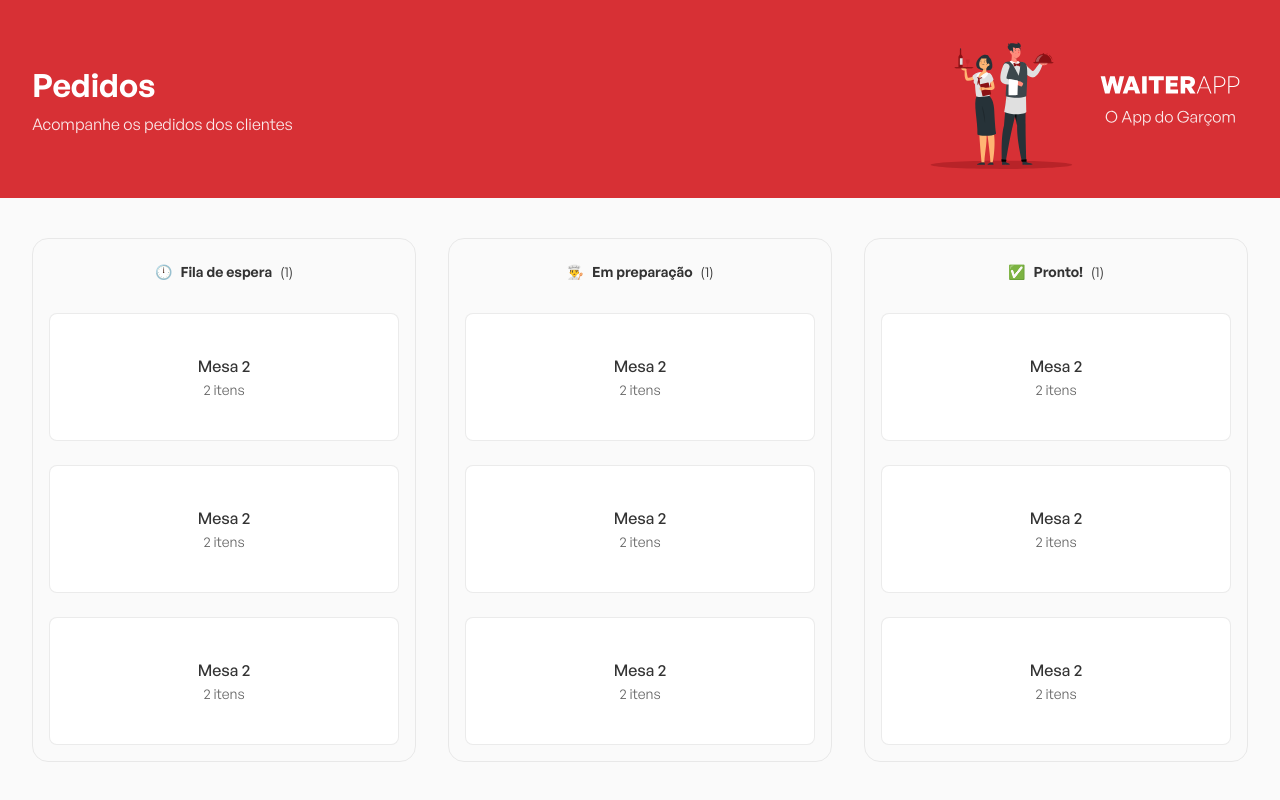
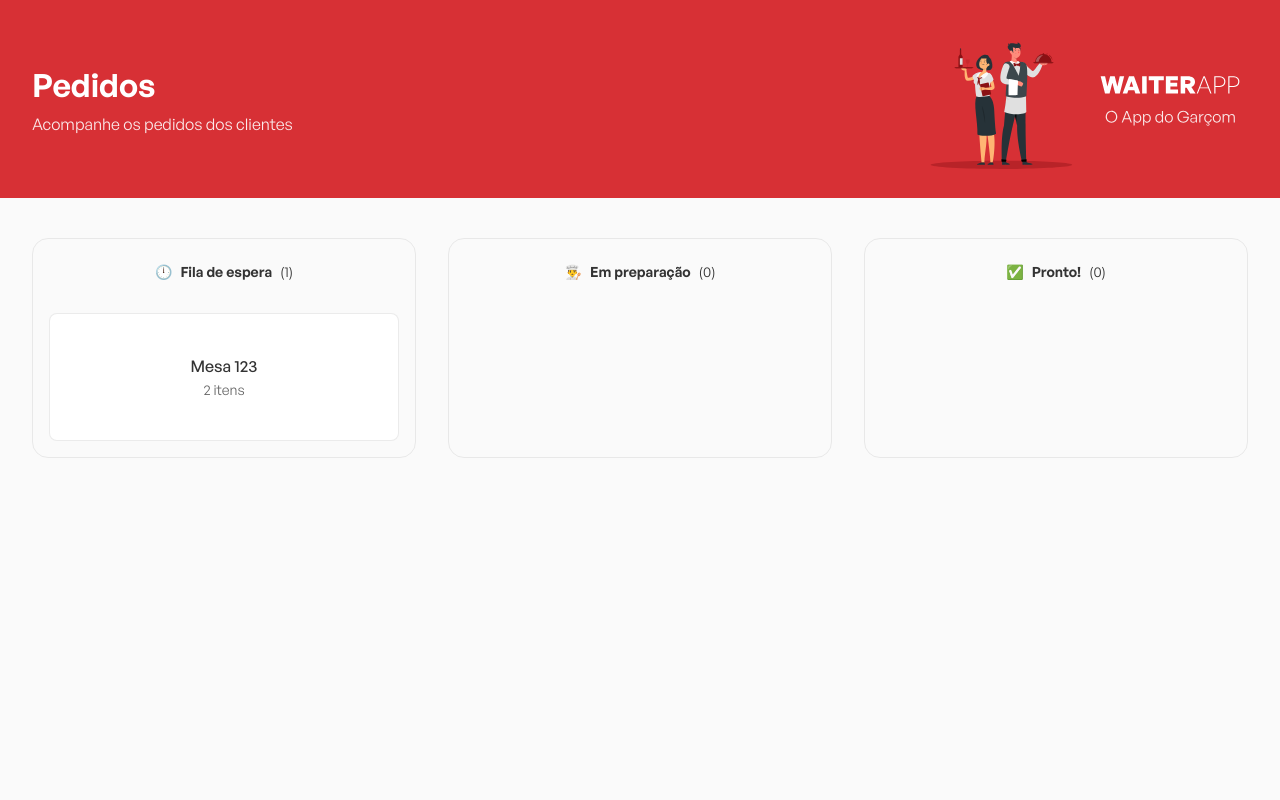
Before and after one commit to vandodev/waiterapp, a React (Vite) app in the folder web/: page / in a window 1280 px wide. Built offline with nearby package versions, Linux system fonts and the light colour scheme.

Commit message:
:fork_and_knife: :fries: :pizza: Listando pedidos

```diff
--- a/web/src/components/Orders/index.tsx
+++ b/web/src/components/Orders/index.tsx
@@ -1,5 +1,36 @@
 import { OrdersBoard } from '../OrdersBoard';
-import {Container} from './styles'
+import {Container} from './styles';
+import { Order } from '../../types/Order';
+
+const orders:Order[] = [
+    {
+        '_id':'fvvuvrvitgi1hi3h74',
+        'table':'123',
+        'status':'DONE',
+        'products':[
+            {
+                'product':{
+                    'name':'Pizza quatro queijo',
+                    'imagePath':'145265-pizza-quatroqueijo.png',
+                    'price':40,
+                },
+                'quantity':3,
+                "_id":'152658458925'
+            },
+
+            {
+                'product':{
+                    'name':'Coca cola',
+                    'imagePath':'145265-coca.png',
+                    'price':12,
+                },
+                'quantity':1,
+                "_id":'1626585688925'
+            }
+        ]
+    }
+]
+
 export function Orders(){
     return(
         <Container>
@@ -7,16 +38,19 @@
             <OrdersBoard
                 icon="🕛"
                 title="Fila de espera"
+                orders={orders}
             />
 
              <OrdersBoard
                 icon="👨‍🍳"
                 title="Em preparação"
+                orders={[]}
             />
 
              <OrdersBoard
                 icon="✅"
                 title="Pronto!"
+                orders={[]}
             />
         </Container>
 
--- a/web/src/components/OrdersBoard/index.tsx
+++ b/web/src/components/OrdersBoard/index.tsx
@@ -1,41 +1,34 @@
 import { Board, OrdersContainer } from './styles';
+import { Order } from '../../types/Order';
+import { Orders } from '../Orders';
 
 interface OrdersBoardProps {
   icon: string;
   title: string;
+   orders: Order[];
 }
 
 // export function OrdersBoard(props:OrdersBoardProps){
-export function OrdersBoard({icon, title}:OrdersBoardProps){
+export function OrdersBoard({icon, title, orders}:OrdersBoardProps){
     return(
          <Board>
                 <header>
                     <span>{icon}</span>
                     <strong>{title}</strong>
-                    <span>(1)</span>
+                    <span>({orders.length})</span>
                 </header>
 
+
+            {orders.length > 0 &&
                 <OrdersContainer>
-                    <button type='button'>
-                        <strong>Mesa 2</strong>
-                        <span>2 itens</span>
+                    {orders.map(order => (
+                    <button type='button' key={order._id}>
+                        <strong>Mesa {order.table}</strong>
+                        <span>{order.products.length} itens</span>
                     </button>
+                    ))}
                 </OrdersContainer>
-
-                 <OrdersContainer>
-                    <button type='button'>
-                        <strong>Mesa 2</strong>
-                        <span>2 itens</span>
-                    </button>
-                </OrdersContainer>
-
-                <OrdersContainer>
-                    <button type='button'>
-                        <strong>Mesa 2</strong>
-                        <span>2 itens</span>
-                    </button>
-                </OrdersContainer>
-
-            </Board>
+            }
+        </Board>
     );
 }
--- /dev/null
+++ b/web/src/types/Order.ts
@@ -0,0 +1,14 @@
+export interface Order {
+  _id: string;
+  table: string;
+  status: 'WAITING' | 'IN_PRODUCTION' | 'DONE';
+  products: {
+    _id: string;
+    quantity: number;
+    product: {
+      name: string;
+      imagePath: string;
+      price: number;
+    }
+  }[];
+}
```
